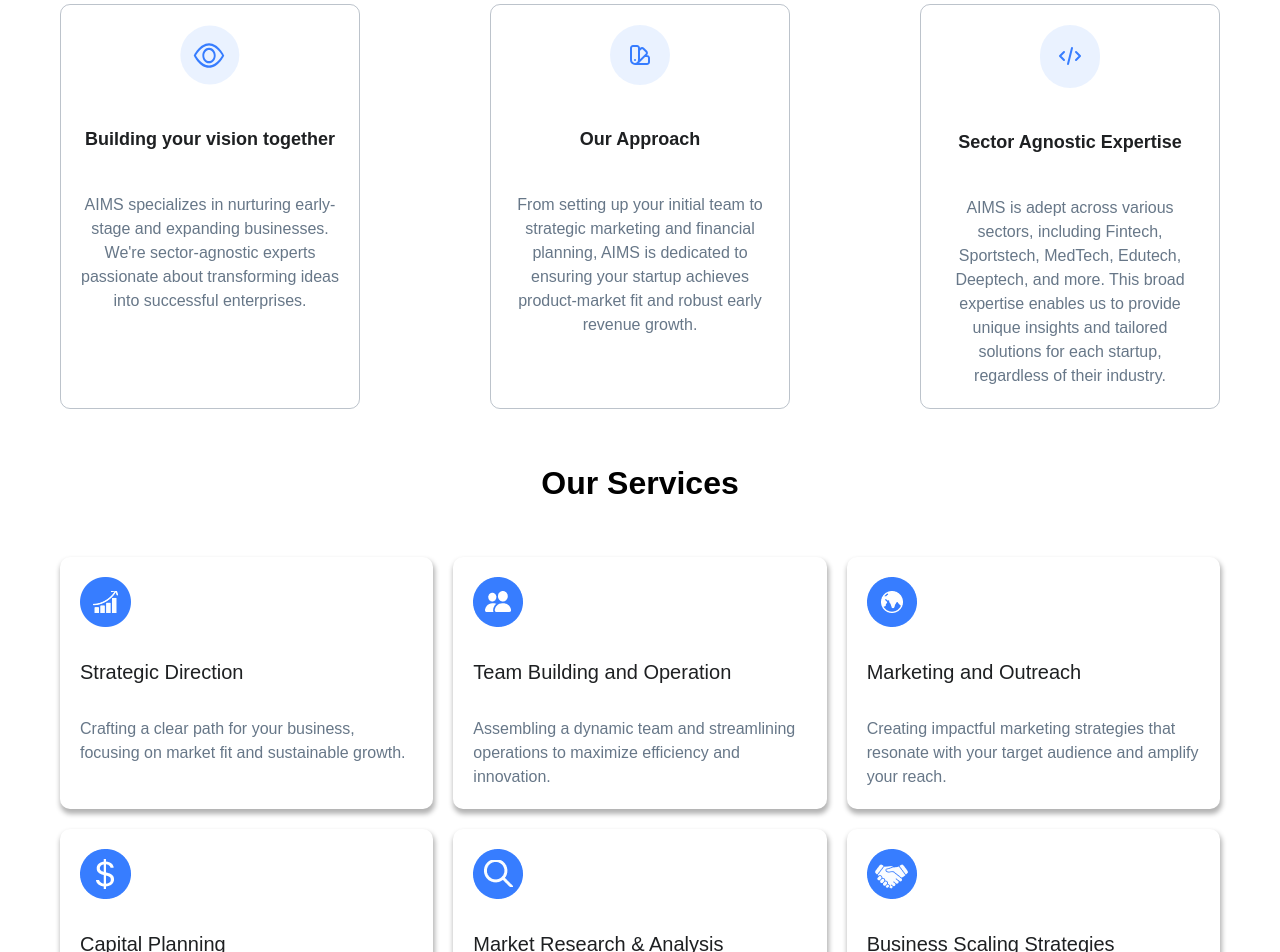
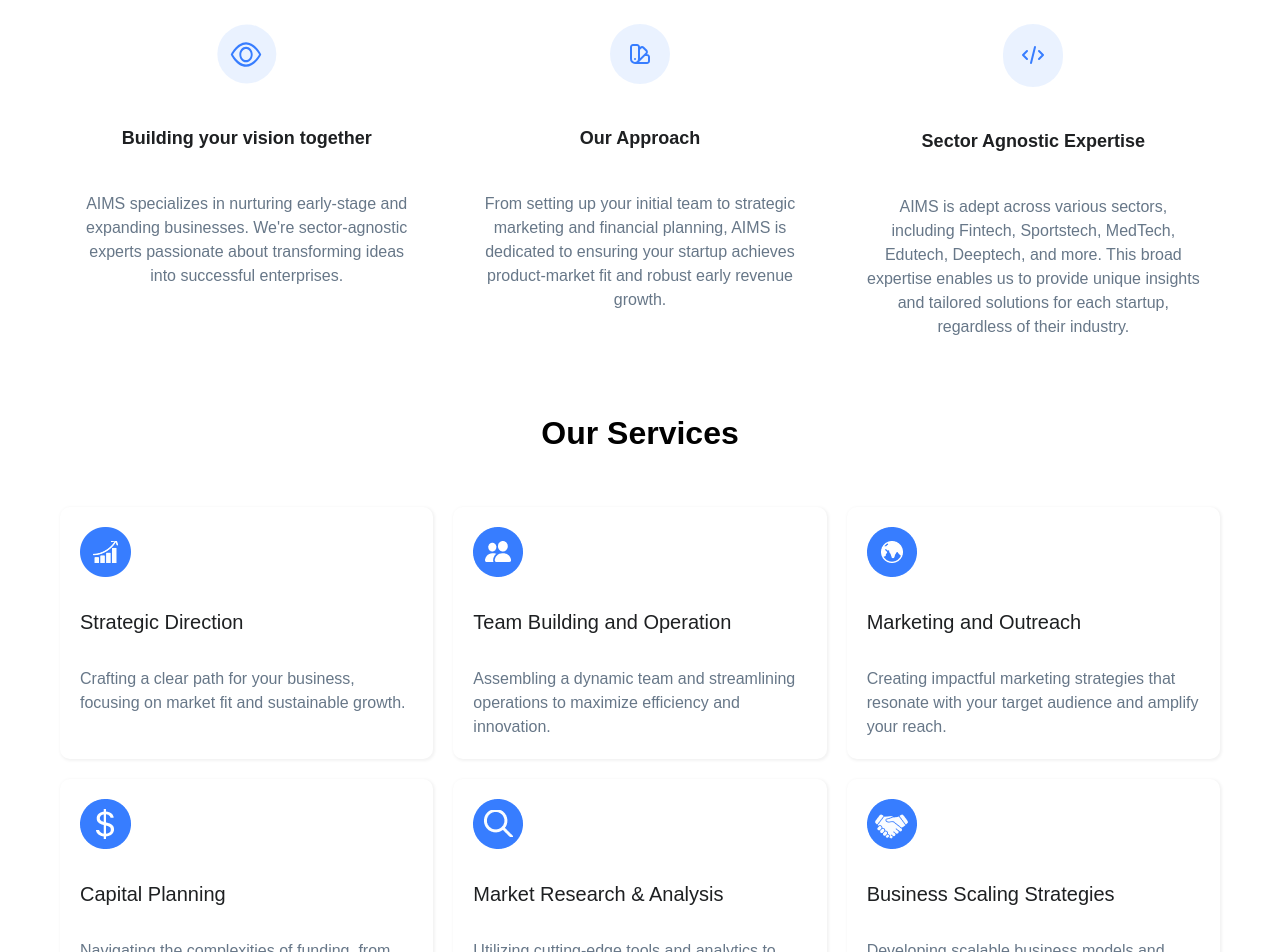
Before and after one commit to AKalyanPavan/aimslandingpage, a React (Create React App) app: page / in a window 1280 px wide. Shown: the part 980-1932 px from the top of the page. Built offline with nearby package versions, Linux system fonts and the light colour scheme.

Commit message:
adjusted borders and box shadows

```diff
--- a/src/components/Homepage.js
+++ b/src/components/Homepage.js
@@ -133,8 +133,8 @@
 				<div id="aboutus" className="text-center">
 					<div className="text-[25px] font-bold">About AIMS</div>
 					<div className="text-[#677788] text-[20px] leading-[32px] my-[50px] max-w-[1000px] mx-auto">AIMS specializes in nurturing early-stage and expanding businesses. We're sector-agnostic experts passionate about transforming ideas into successful enterprises.</div>
-					<div className="min-[1000px]:flex justify-between">
-						<div className="w-[300px] border-[#67778870] border-[1px] border-solid rounded-[10px] p-[20px] max-[1000px]:mx-[auto]">
+					<div className="min-[1101px]:flex justify-between">
+						<div className="w-[400px] rounded-[10px] p-[20px] max-[1101px]:mx-[auto]">
 							<div className="flex justify-center">
 								<svg width="60" height="60" viewBox="0 0 61 60" fill="none" xmlns="http://www.w3.org/2000/svg">
 									<rect x="0.330017" width="60" height="60" rx="30" fill="#377DFF" fill-opacity="0.1"/>
@@ -142,28 +142,28 @@
 									<path d="M29.5 24.8182C26.8249 24.8182 24.6562 27.362 24.6562 30.5C24.6562 33.638 26.8249 36.1818 29.5 36.1818C32.1751 36.1818 34.3438 33.638 34.3438 30.5C34.3438 27.362 32.1751 24.8182 29.5 24.8182ZM22.7188 30.5C22.7188 26.1068 25.7548 22.5455 29.5 22.5455C33.2452 22.5455 36.2812 26.1068 36.2812 30.5C36.2812 34.8932 33.2452 38.4545 29.5 38.4545C25.7548 38.4545 22.7188 34.8932 22.7188 30.5Z" fill="#377DFF"/>
 								</svg>
 							</div>
-							<div className="text-[18px] font-semibold leading-[28px] text-[#1E2022] my-[40px]">Building your vision together</div>
-							<div className="text-[16px] text-[#677788]">AIMS specializes in nurturing early-stage and expanding businesses. We're sector-agnostic experts passionate about transforming ideas into successful enterprises.</div>
+							<div className="text-[18px] font-semibold leading-[28px] text-[#1E2022] mt-[40px]">Building your vision together</div>
+							<div className="text-[16px] text-[#677788] mt-[40px]">AIMS specializes in nurturing early-stage and expanding businesses. We're sector-agnostic experts passionate about transforming ideas into successful enterprises.</div>
 						</div>
-						<div className="w-[300px] max-[999px]:my-[30px] min-[1000px]:mx-[20px] border-[#67778870] border-[1px] border-solid rounded-[10px] p-[20px] max-[1000px]:mx-[auto]">
+						<div className="w-[400px] max-[999px]:my-[30px] min-[1101px]:mx-[20px] rounded-[10px] p-[20px] max-[1101px]:mx-[auto]">
 							<div className="flex justify-center">
 								<svg width="60" height="60" viewBox="0 0 60 60" fill="none" xmlns="http://www.w3.org/2000/svg">
 									<rect width="60" height="60" rx="30" fill="#377DFF" fill-opacity="0.1"/>
 									<path d="M25 39C23.9391 39 22.9217 38.5786 22.1716 37.8284C21.4214 37.0783 21 36.0609 21 35V23C21 22.4696 21.2107 21.9609 21.5858 21.5858C21.9609 21.2107 22.4696 21 23 21H27C27.5304 21 28.0391 21.2107 28.4142 21.5858C28.7893 21.9609 29 22.4696 29 23V35C29 36.0609 28.5786 37.0783 27.8284 37.8284M25 39C26.0609 39 27.0783 38.5786 27.8284 37.8284M25 39H37C37.5304 39 38.0391 38.7893 38.4142 38.4142C38.7893 38.0391 39 37.5304 39 37V33C39 32.4696 38.7893 31.9609 38.4142 31.5858C38.0391 31.2107 37.5304 31 37 31H34.657M27.8284 37.8284L36.314 29.343C36.6889 28.9679 36.8996 28.4593 36.8996 27.929C36.8996 27.3987 36.6889 26.8901 36.314 26.515L33.485 23.686C33.1099 23.3111 32.6013 23.1004 32.071 23.1004C31.5407 23.1004 31.0321 23.3111 30.657 23.686L29 25.343M25 35H25.01" stroke="#377DFF" stroke-width="2" stroke-linecap="round" stroke-linejoin="round"/>
 								</svg>
 							</div>
-							<div className="text-[18px] font-semibold leading-[28px] text-[#1E2022] my-[40px]">Our Approach</div>
-							<div className="text-[16px] text-[#677788]"> From setting up your initial team to strategic marketing and financial planning, AIMS is dedicated to ensuring your startup achieves product-market fit and robust early revenue growth.</div>
+							<div className="text-[18px] font-semibold leading-[28px] text-[#1E2022] mt-[40px]">Our Approach</div>
+							<div className="text-[16px] text-[#677788] mt-[40px]"> From setting up your initial team to strategic marketing and financial planning, AIMS is dedicated to ensuring your startup achieves product-market fit and robust early revenue growth.</div>
 						</div>
-						<div className="w-[300px] border-[#67778870] border-[1px] border-solid rounded-[10px] p-[20px] max-[1000px]:mx-[auto]">
+						<div className="w-[400px] rounded-[10px] p-[20px] max-[1101px]:mx-[auto]">
 							<div className="flex justify-center">
 								<svg width="60" height="63" viewBox="0 0 60 63" fill="none" xmlns="http://www.w3.org/2000/svg">
 									<rect width="60" height="62.9893" rx="30" fill="#377DFF" fill-opacity="0.1"/>
 									<path d="M28 39L32 23M36 27L40 31L36 35M24 35L20 31L24 27" stroke="#377DFF" stroke-width="2" stroke-linecap="round" stroke-linejoin="round"/>
 								</svg>
 							</div>
-							<div className="text-[18px] font-semibold leading-[28px] text-[#1E2022] my-[40px]">Sector Agnostic Expertise</div>
-							<div className="text-[16px] text-[#677788]">AIMS is adept across various sectors, including Fintech, Sportstech, MedTech, Edutech, Deeptech, and more. This broad expertise enables us to provide unique insights and tailored solutions for each startup, regardless of their industry.</div>
+							<div className="text-[18px] font-semibold leading-[28px] text-[#1E2022] mt-[40px]">Sector Agnostic Expertise</div>
+							<div className="text-[16px] text-[#677788] mt-[40px]">AIMS is adept across various sectors, including Fintech, Sportstech, MedTech, Edutech, Deeptech, and more. This broad expertise enables us to provide unique insights and tailored solutions for each startup, regardless of their industry.</div>
 						</div>
 					</div>
 				</div>
@@ -172,32 +172,32 @@
 				<div id="ourservices" className="text-center">
 					<div className="text-[32px] font-bold  my-[50px]">Our Services</div>
 					<div className="grid min-[1100px]:grid-cols-3 min-[700px]:grid-cols-2 grid-cols-1 gap-[20px]">
-						<div className="shadow-[1px_4px_5px_1px_rgba(0,0,0,0.3)] p-[20px] text-left rounded-[10px]">
+						<div className="shadow-[1px_1px_3px_1px_rgba(0,0,0,0.05)] p-[20px] text-left rounded-[10px]">
 							<img src={growth} alt="Growth"/>
 							<div className="text-[20px] text-[#1E2022] font-medium my-[30px]">Strategic Direction</div>
 							<div className="text-[#677788]">Crafting a clear path for your business, focusing on market fit and sustainable growth.</div>
 						</div>
-						<div className="shadow-[1px_4px_5px_1px_rgba(0,0,0,0.3)] p-[20px] text-left rounded-[10px]">
+						<div className="shadow-[1px_1px_3px_1px_rgba(0,0,0,0.05)] p-[20px] text-left rounded-[10px]">
 							<img src={team} alt="Team"/>
 							<div className="text-[20px] text-[#1E2022] font-medium my-[30px]">Team Building and Operation</div>
 							<div className="text-[#677788]">Assembling a dynamic team and streamlining operations to maximize efficiency and innovation.</div>
 						</div>
-						<div className="shadow-[1px_4px_5px_1px_rgba(0,0,0,0.3)] p-[20px] text-left rounded-[10px]">
+						<div className="shadow-[1px_1px_3px_1px_rgba(0,0,0,0.05)] p-[20px] text-left rounded-[10px]">
 							<img src={networking} alt="Networking"/>
 							<div className="text-[20px] text-[#1E2022] font-medium my-[30px]">Marketing and Outreach</div>
 							<div className="text-[#677788]">Creating impactful marketing strategies that resonate with your target audience and amplify your reach.</div>
 						</div>
-						<div className="shadow-[1px_4px_5px_1px_rgba(0,0,0,0.3)] p-[20px] text-left rounded-[10px]">
+						<div className="shadow-[1px_1px_3px_1px_rgba(0,0,0,0.05)] p-[20px] text-left rounded-[10px]">
 							<img src={capital} alt="Capital"/>
 							<div className="text-[20px] text-[#1E2022] font-medium my-[30px]">Capital Planning</div>
 							<div className="text-[#677788]">Navigating the complexities of funding, from equity and debt to alternative financial solutions.</div>
 						</div>
-						<div className="shadow-[1px_4px_5px_1px_rgba(0,0,0,0.3)] p-[20px] text-left rounded-[10px]">
+						<div className="shadow-[1px_1px_3px_1px_rgba(0,0,0,0.05)] p-[20px] text-left rounded-[10px]">
 							<img src={research} alt="Research"/>
 							<div className="text-[20px] text-[#1E2022] font-medium my-[30px]">Market Research & Analysis</div>
 							<div className="text-[#677788]">Utilizing cutting-edge tools and analytics to understand market trends, customer needs, and competitive landscapes.</div>
 						</div>
-						<div className="shadow-[1px_4px_5px_1px_rgba(0,0,0,0.3)] p-[20px] text-left rounded-[10px]">
+						<div className="shadow-[1px_1px_3px_1px_rgba(0,0,0,0.05)] p-[20px] text-left rounded-[10px]">
 							<img src={business} alt="Business"/>
 							<div className="text-[20px] text-[#1E2022] font-medium my-[30px]"> Business Scaling Strategies</div>
 							<div className="text-[#677788]">Developing scalable business models and strategies to facilitate sustainable growth and expansion.</div>
@@ -257,6 +257,3 @@
 }
 
 export default Homepage;
-
-
-// https://themes.getbootstrap.com/preview/?theme_id=4231
```
